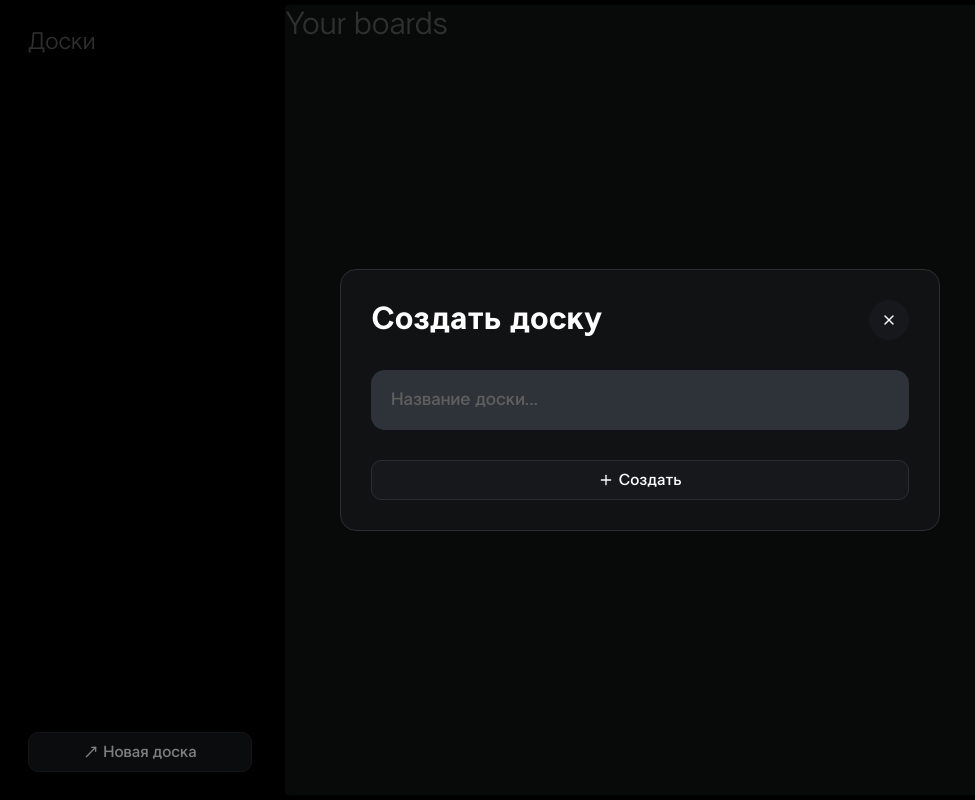
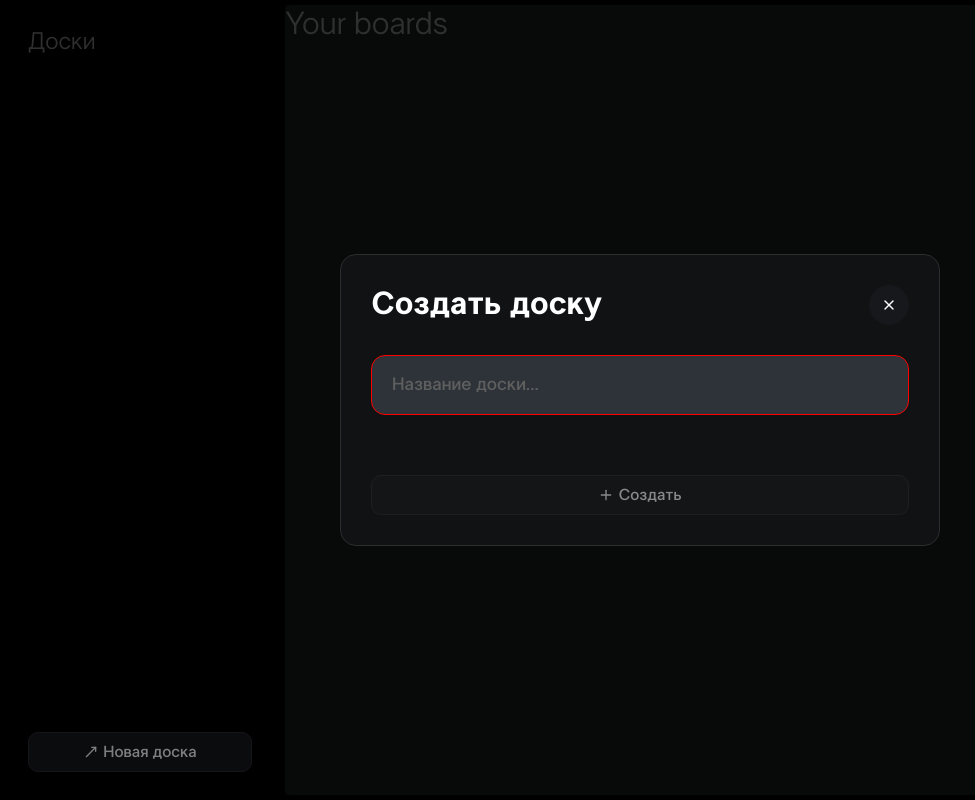
Before and after one commit to JaroslawChaykin/jw-kanban, a React (Vite) app: page / in a window 1280 px wide. Both pictures are taken after a click on the button "Новая доска". Shown: the whole page, without its empty margins (0-975 px from the left). Built offline with nearby package versions, Linux system fonts and the light colour scheme.

Commit message:
boardForm replace on react hook form

```diff
--- a/src/features/CreateBoardModal/ui/CreateBoardForm.tsx
+++ b/src/features/CreateBoardModal/ui/CreateBoardForm.tsx
@@ -2,21 +2,26 @@ import { FC } from "react";
 import styled from "styled-components";
 import { Plus, Trash } from "lucide-react";
 import { JButton, JInput } from "../../../shared/ui";
+import { useForm } from "react-hook-form";
+
+export type BoardFormInputs = {
+  boardName: string;
+};
 
 interface CreateBoardFormProps {
-  boardName: string;
   setIsModalOpen: () => void;
-  handleBoardName: (value: string) => void;
-  handleSubmit: () => void;
+  onSubmit: (data: BoardFormInputs) => void;
 }
 
 interface WithEditProps extends CreateBoardFormProps {
   isEdit: true;
+  boardName: string;
   handleDeleteBoard: () => void;
 }
 
 interface NonEditProps extends CreateBoardFormProps {
   isEdit?: false;
+  boardName?: string;
   handleDeleteBoard?: never;
 }
 
@@ -34,21 +39,37 @@ const ControlsStyled = styled.div`
   justify-content: flex-end;
 `;
 
+const ErrorStyled = styled.p`
+  color: red;
+  font-size: 12px;
+`;
+
 export const CreateBoardForm: FC<CreateBoardProps> = ({
   setIsModalOpen,
   isEdit,
   boardName,
-  handleBoardName,
-  handleSubmit,
+  onSubmit,
   handleDeleteBoard,
 }) => {
+  const {
+    register,
+    handleSubmit,
+    formState: { isDirty, errors, isValid },
+  } = useForm<BoardFormInputs>({
+    defaultValues: {
+      boardName: boardName || "",
+    },
+    mode: "onBlur",
+  });
+
   return (
-    <FormStyled action={handleSubmit}>
+    <FormStyled onSubmit={handleSubmit(onSubmit)}>
       <JInput
-        value={boardName}
-        onChange={(e) => handleBoardName(e.target.value)}
+        {...register("boardName", { required: "Название обязательно" })}
         placeholder={"Название доски..."}
+        isError={!isValid}
       />
+      {!isValid && <ErrorStyled>{errors?.boardName?.message}</ErrorStyled>}
       <ControlsStyled>
         {isEdit && (
           <JButton
@@ -56,7 +77,6 @@ export const CreateBoardForm: FC<CreateBoardProps> = ({
             icon={<Trash size={16} />}
             onClick={() => {
               setIsModalOpen();
-              handleBoardName("");
               handleDeleteBoard();
             }}
           />
@@ -67,6 +87,7 @@ export const CreateBoardForm: FC<CreateBoardProps> = ({
           outlined
           full
           icon={<Plus size={16} />}
+          disabled={!isDirty || !isValid}
         />
       </ControlsStyled>
     </FormStyled>
--- a/src/features/CreateBoardModal/ui/CreateBoardModal.tsx
+++ b/src/features/CreateBoardModal/ui/CreateBoardModal.tsx
@@ -2,9 +2,10 @@ import { useState } from "react";
 import styled from "styled-components";
 import { MoveUpRight, X } from "lucide-react";
 import { IconButton, JButton, Modal, Title } from "../../../shared/ui";
-import { CreateBoardForm } from "./CreateBoardForm";
+import { CreateBoardForm, BoardFormInputs } from "./CreateBoardForm";
 import { useAppDispatch } from "../../../shared/lib/redux";
 import { createBoard } from "../../../entities/boards/BoardActions";
+import { SubmitHandler } from "react-hook-form";
 
 const ModalStyled = styled.div`
   display: flex;
@@ -24,18 +25,16 @@ const ModalHeaderStyled = styled.div`
 
 export const CreateBoardModal = () => {
   const [isModalOpen, setIsModalOpen] = useState(false);
-  const [boardName, setBoardName] = useState("");
   const dispatch = useAppDispatch();
 
-  const onSubmit = () => {
+  const onSubmit: SubmitHandler<BoardFormInputs> = (data) => {
     dispatch(
       createBoard({
-        name: boardName,
+        name: data.boardName,
       })
     );
 
     setIsModalOpen(false);
-    setBoardName("");
   };
 
   return (
@@ -60,11 +59,16 @@ export const CreateBoardModal = () => {
           </ModalHeaderStyled>
 
           <CreateBoardForm
-            boardName={boardName}
-            handleBoardName={setBoardName}
-            handleSubmit={() => onSubmit()}
+            onSubmit={onSubmit}
             setIsModalOpen={() => setIsModalOpen(false)}
           />
+          {/* <CreateBoardForm
+            isEdit
+            boardName="New 33"
+            handleDeleteBoard={() => console.log("deleted")}
+            onSubmit={onSubmit}
+            setIsModalOpen={() => setIsModalOpen(false)}
+          /> */}
         </ModalStyled>
       </Modal>
     </div>
--- a/src/shared/ui/JButton.tsx
+++ b/src/shared/ui/JButton.tsx
@@ -26,6 +26,7 @@ const ButtonStyled = styled.button<{ $fullWidth: boolean; $outlined: boolean }>`
   background: ${({ theme }) => theme.colors.accentPrimary};
   color: ${({ theme }) => theme.colors.fontColorMain};
   cursor: pointer;
+  user-select: none;
 
   &:not(:disabled):hover {
     background-color: ${({ theme }) => theme.colors.accentPrimaryHover};
```
